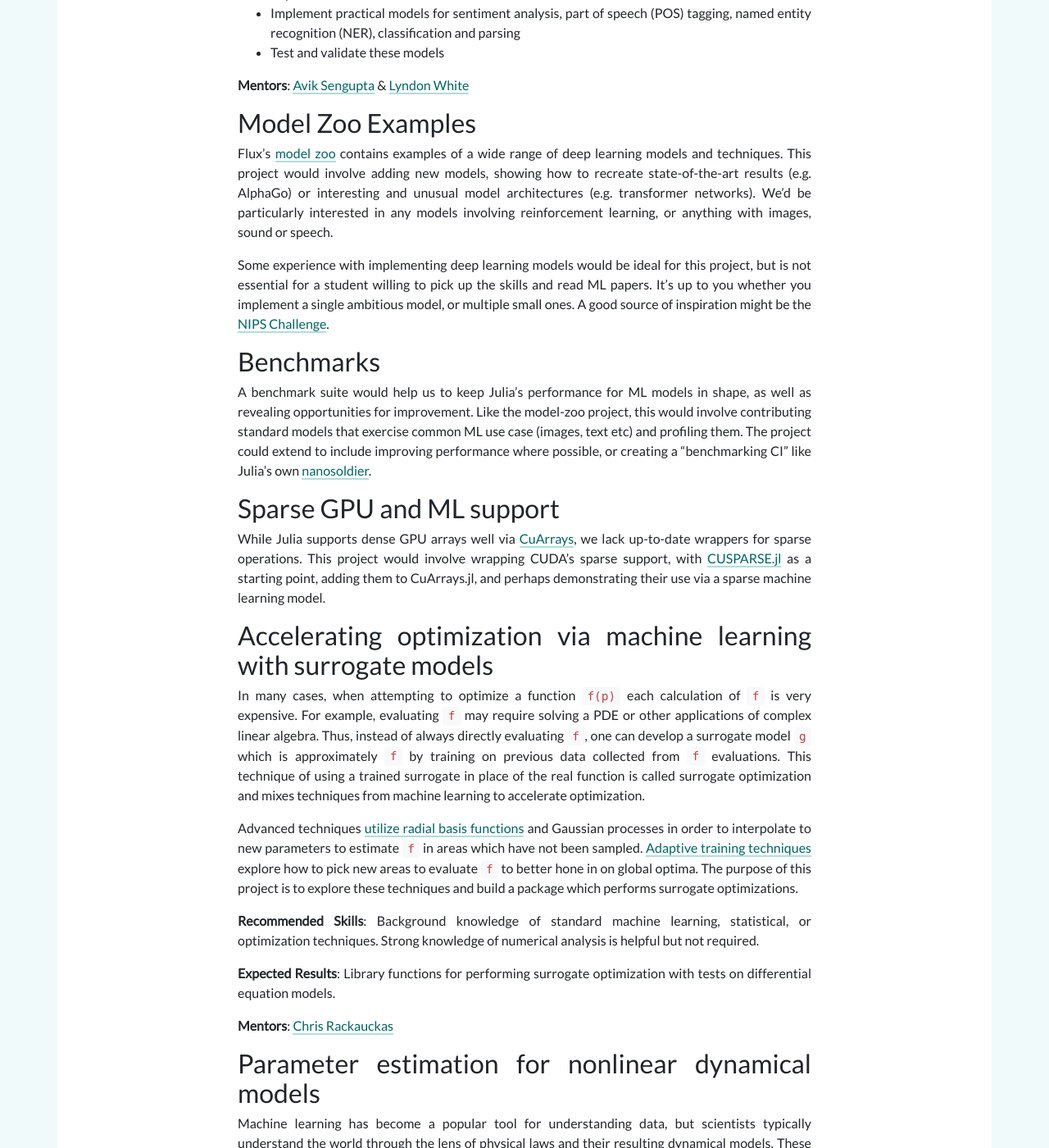
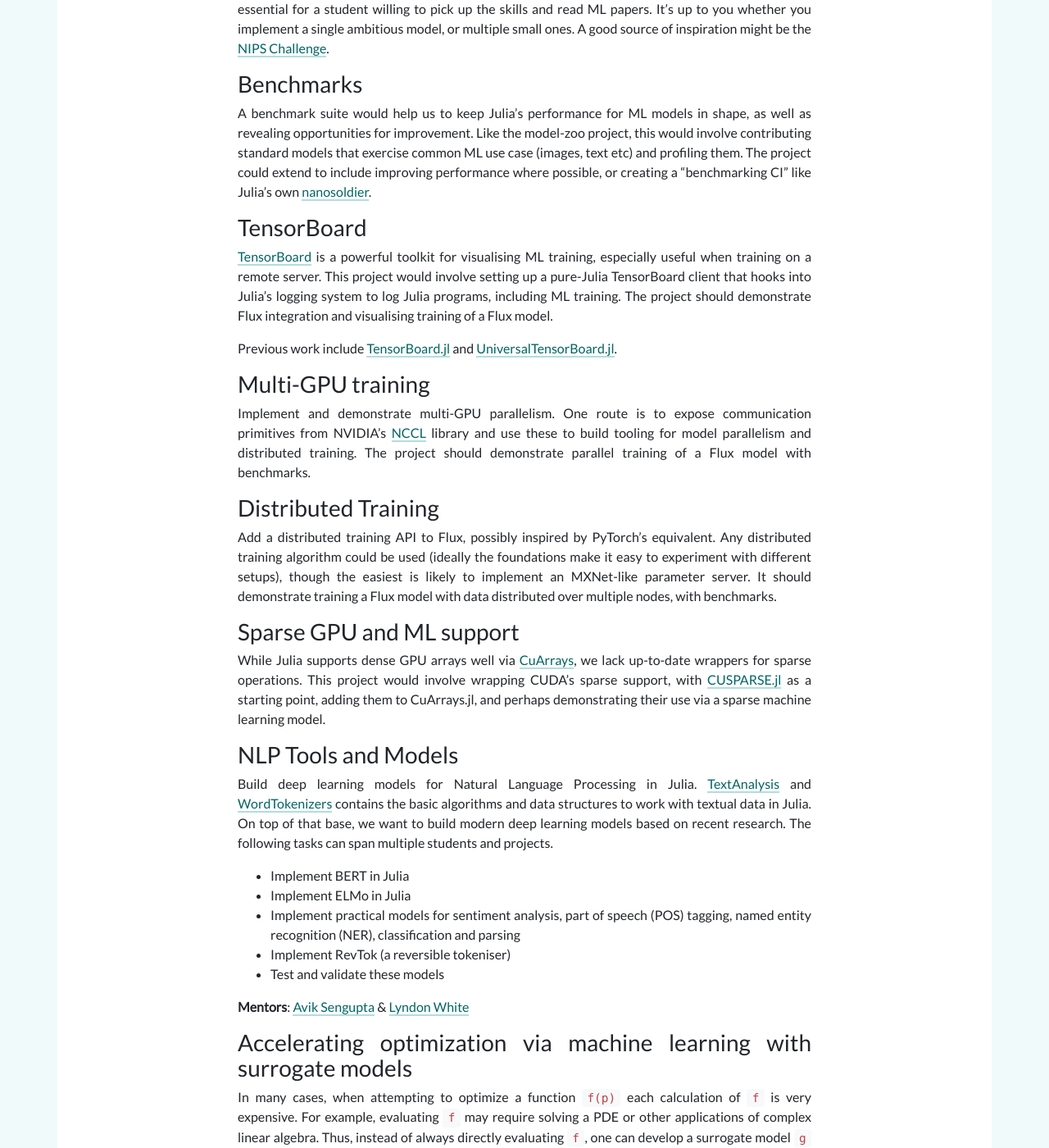
Before and after one commit to FluxML/fluxml.github.io, a Jekyll site: the page built from gsoc.md, in a window 1280 px wide and 1400 px high, scrolled down 538 px. Shown: the whole window at 82% size. Built offline with Jekyll 4.4.1, drawn with Linux system fonts in a browser that asks for light colours; nearby versions of some CDN libraries; some of the changed text lies outside the part shown.

Commit message:
update projects

```diff
--- a/gsoc.md
+++ b/gsoc.md
@@ -9,32 +9,47 @@
 
 Flux projects are typically very competitive; we encourage you to get started early, as successful students typically have early PRs or working prototypes as part of the application. Project mentors are [Mike Innes](https://github.com/MikeInnes), [Dhairya Gandhi](https://github.com/dhairyagandhi96/), [Elliot Saba](https://github.com/staticfloat), unless otherwise stated.
 
-## NLP Tools and Models
+### Model Zoo Examples
+
+Flux's [model zoo](https://github.com/FluxML/model-zoo/) contains examples of a wide range of deep learning models and techniques. This project would involve adding new models, showing how to recreate state-of-the-art results (e.g. AlphaGo) or interesting and unusual model architectures (e.g. transformer networks). We'd be particularly interested in any models involving reinforcement learning, or anything with images, sound or speech.
+
+Some experience with implementing deep learning models would be ideal for this project, but is not essential for a student willing to pick up the skills and read ML papers. It's up to you whether you implement a single ambitious model, or multiple small ones. A good source of inspiration might be the [NIPS Challenge](https://nurture.ai/nips-challenge).
+
+### Benchmarks
+
+A benchmark suite would help us to keep Julia's performance for ML models in shape, as well as revealing opportunities for improvement. Like the model-zoo project, this would involve contributing standard models that exercise common ML use case (images, text etc) and profiling them. The project could extend to include improving performance where possible, or creating a "benchmarking CI" like Julia's own [nanosoldier](https://github.com/JuliaCI/Nanosoldier.jl).
+
+### TensorBoard
+
+[TensorBoard](https://www.tensorflow.org/guide/summaries_and_tensorboard) is a powerful toolkit for visualising ML training, especially useful when training on a remote server. This project would involve setting up a pure-Julia TensorBoard client that hooks into Julia's logging system to log Julia programs, including ML training. The project should demonstrate Flux integration and visualising training of a Flux model.
+
+Previous work include [TensorBoard.jl](https://github.com/zenna/Tensorboard.jl) and [UniversalTensorBoard.jl](https://github.com/oxinabox/UniversalTensorBoard.jl).
+
+### Multi-GPU training
+
+Implement and demonstrate multi-GPU parallelism. One route is to expose communication primitives from NVIDIA's [NCCL](https://developer.nvidia.com/nccl) library and use these to build tooling for model parallelism and distributed training. The project should demonstrate parallel training of a Flux model with benchmarks.
+
+### Distributed Training
+
+Add a distributed training API to Flux, possibly inspired by PyTorch's equivalent. Any distributed training algorithm could be used (ideally the foundations make it easy to experiment with different setups), though the easiest is likely to implement an MXNet-like parameter server. It should demonstrate training a Flux model with data distributed over multiple nodes, with benchmarks.
+
+### Sparse GPU and ML support
+
+While Julia supports dense GPU arrays well via [CuArrays](https://github.com/JuliaGPU/CUSPARSE.jl), we lack up-to-date wrappers for sparse operations. This project would involve wrapping CUDA's sparse support, with [CUSPARSE.jl](https://github.com/JuliaGPU/CUSPARSE.jl) as a starting point, adding them to CuArrays.jl, and perhaps demonstrating their use via a sparse machine learning model.
+
+### NLP Tools and Models
 
 Build deep learning models for Natural Language Processing in Julia. [TextAnalysis](https://github.com/juliatext/TextAnalysis.jl)  and [WordTokenizers](https://github.com/JuliaText/WordTokenizers.jl) contains the basic algorithms and data structures to work with textual data in Julia. On top of that base, we want to build modern deep learning models based on recent research. The following tasks can span multiple students and projects.
 
 * Implement BERT in Julia
 * Implement ELMo in Julia
 * Implement practical models for sentiment analysis, part of speech (POS) tagging, named entity recognition (NER), classification and parsing
+* Implement RevTok (a reversible tokeniser)
 * Test and validate these models
 
 **Mentors**: [Avik Sengupta](https://github.com/aviks/) & [Lyndon White](https://github.com/oxinabox/)
 
-## Model Zoo Examples
-
-Flux's [model zoo](https://github.com/FluxML/model-zoo/) contains examples of a wide range of deep learning models and techniques. This project would involve adding new models, showing how to recreate state-of-the-art results (e.g. AlphaGo) or interesting and unusual model architectures (e.g. transformer networks). We'd be particularly interested in any models involving reinforcement learning, or anything with images, sound or speech.
-
-Some experience with implementing deep learning models would be ideal for this project, but is not essential for a student willing to pick up the skills and read ML papers. It's up to you whether you implement a single ambitious model, or multiple small ones. A good source of inspiration might be the [NIPS Challenge](https://nurture.ai/nips-challenge).
-
-## Benchmarks
-
-A benchmark suite would help us to keep Julia's performance for ML models in shape, as well as revealing opportunities for improvement. Like the model-zoo project, this would involve contributing standard models that exercise common ML use case (images, text etc) and profiling them. The project could extend to include improving performance where possible, or creating a "benchmarking CI" like Julia's own [nanosoldier](https://github.com/JuliaCI/Nanosoldier.jl).
-
-## Sparse GPU and ML support
-
-While Julia supports dense GPU arrays well via [CuArrays](https://github.com/JuliaGPU/CUSPARSE.jl), we lack up-to-date wrappers for sparse operations. This project would involve wrapping CUDA's sparse support, with [CUSPARSE.jl](https://github.com/JuliaGPU/CUSPARSE.jl) as a starting point, adding them to CuArrays.jl, and perhaps demonstrating their use via a sparse machine learning model.
-
-## Accelerating optimization via machine learning with surrogate models
+### Accelerating optimization via machine learning with surrogate models
 
 In many cases, when attempting to optimize a function `f(p)` each calculation
 of `f` is very expensive. For example, evaluating `f` may require solving a
@@ -61,7 +76,7 @@
 
 **Mentors**: [Chris Rackauckas](https://github.com/ChrisRackauckas)
 
-## Parameter estimation for nonlinear dynamical models
+### Parameter estimation for nonlinear dynamical models
 
 Machine learning has become a popular tool for understanding data, but scientists
 typically understand the world through the lens of physical laws and their
```
